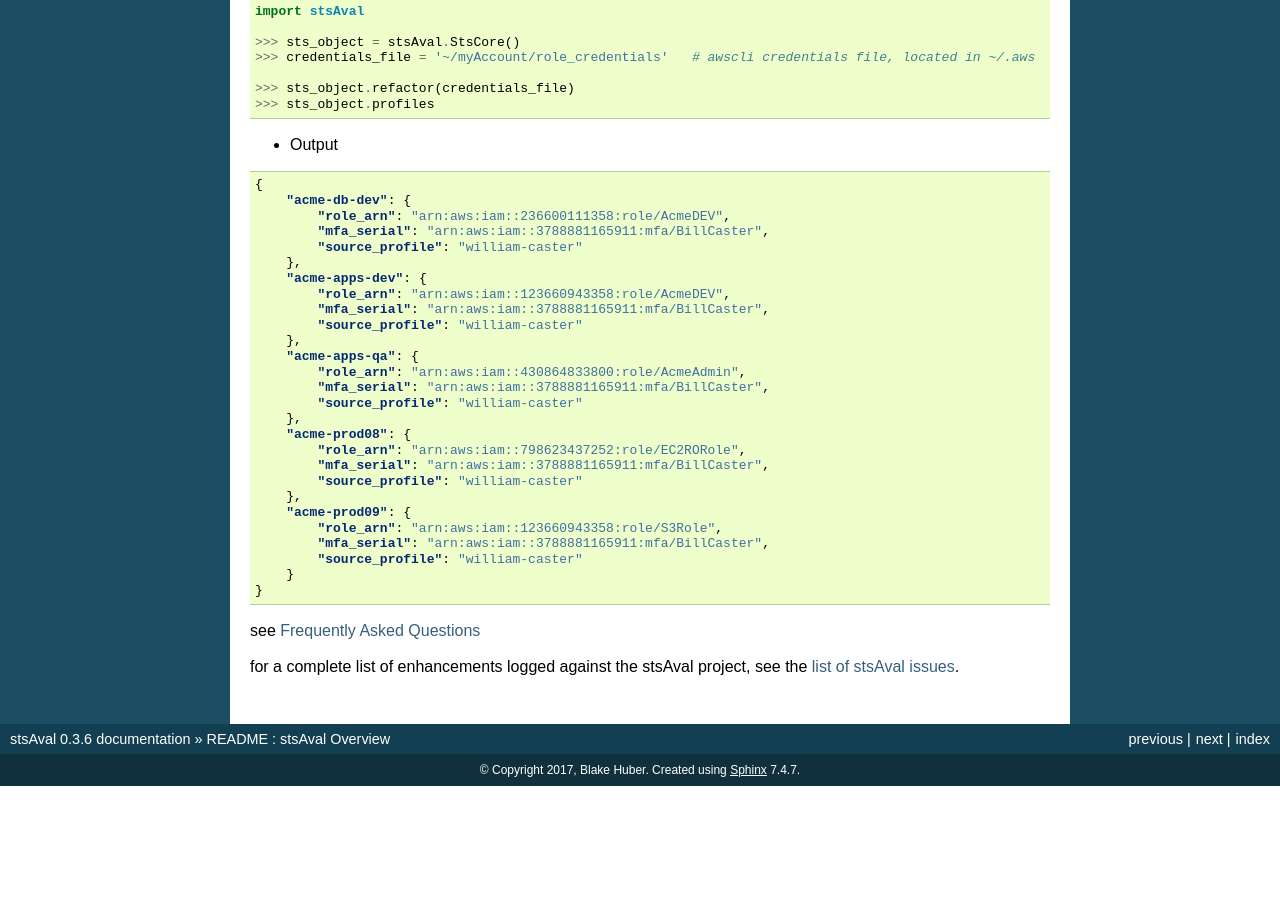
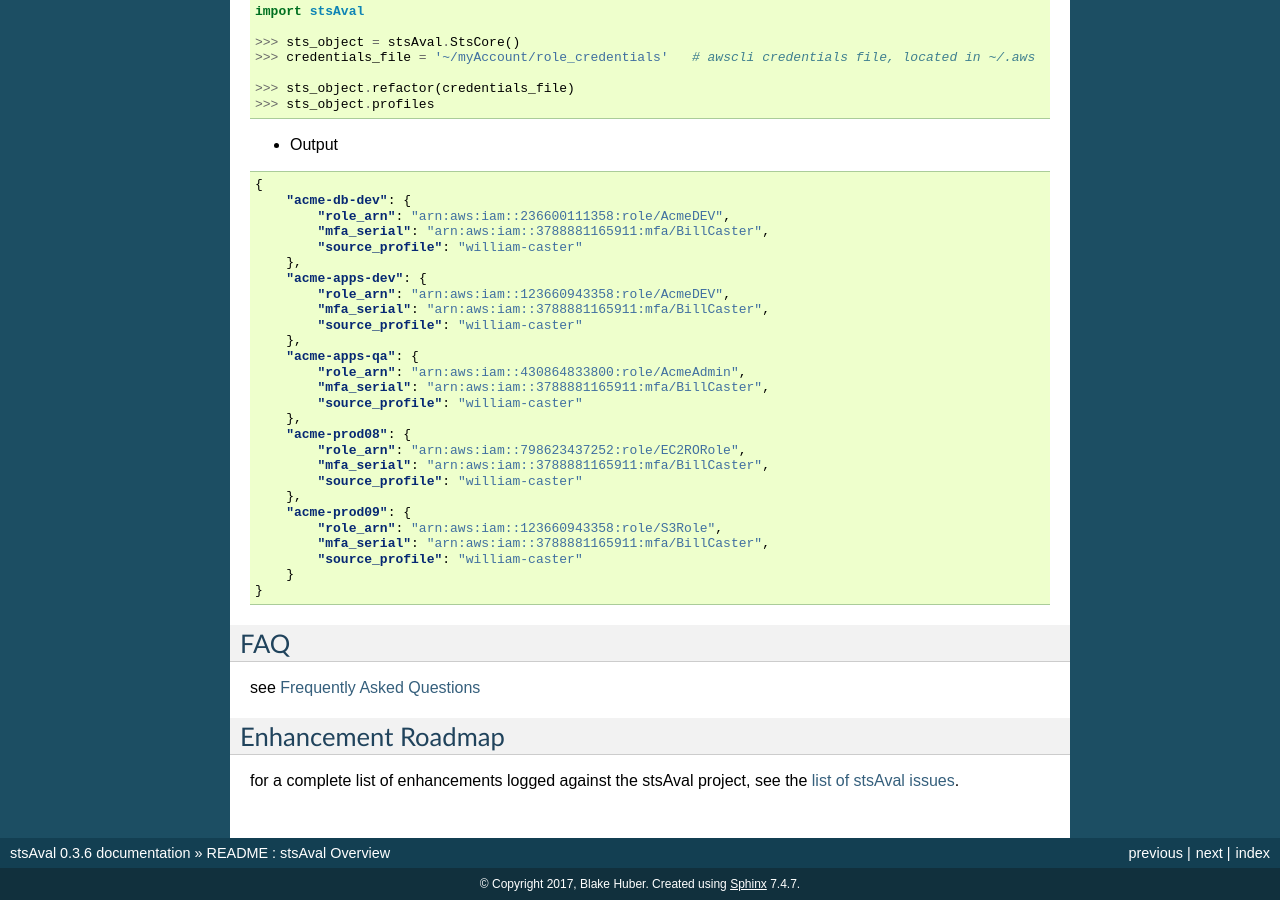
Before and after one commit to fstab50/stslib, a Sphinx documentation site: the page built from docs/source/README.rst, in a window 1280 px wide and 900 px high, scrolled down 5135 px. Built offline with Sphinx 7.4.7, drawn with Linux system fonts in a browser that asks for light colours; before the commit the page ends 5921 px from its top, so only the background shows below that; some of the changed lines change nothing that is shown.

Commit message:
source/README.rst

```diff
--- a/docs/source/README.rst
+++ b/docs/source/README.rst
@@ -31,25 +31,22 @@
 Important Documents
 ^^^^^^^^^^^^^^^^^^^
 
-Before going further, you may wish to understand **stsAval** key
-concepts and use cases:
+Before going further, you may wish to understand **stsAval** key concepts and use cases:
 
--  `Frequently Asked Questions (FAQ) <./FAQ.md>`__
--  `Credential Format
-   Overview <./docs/markdown/credential-format-overview.md>`__ -- A
-   primer on the dual credential formats supported by **stsAval**
--  `Code Examples <./docs/markdown/index-code-examples.md>`__
+-  `Frequently Asked Questions (FAQ) <./FAQ.rst>`__
+-  `Credential Format Overview <../markdown/credential-format-overview.md>`__ -- A primer on the dual credential formats supported by **stsAval**
+-  `Code Examples <../markdown/index-code-examples.md>`__
 
 
 Releases
 ^^^^^^^^
 
-See `v0.3.6 Release Notes <./notes/release_v0.3.6.md>`__
+See `v0.3.6 Release Notes <../releases/release_v0.3.6.rst>`__
 
 **Previous Releases**
 
--  `v0.2.1 Release Notes <./notes/release_v0.2.1.md>`__
--  `v0.1.8 Release Notes <./notes/release_v0.1.8.md>`__
+-  `v0.2.1 Release Notes <../releses/release_v0.2.1.rst>`__
+-  `v0.1.8 Release Notes <../releases/release_v0.1.8.rst>`__
 
 
 Deployment Owner/ Author
@@ -198,7 +195,7 @@
 -  generate STS temporary credentials, default lifetime (60 minutes)
 -  Credential format set to 'vault' (default stsAval format)
 -  **stsAval** supports 2 credential formats. See the `Credential Format
-   Overview <./docs/markdown/credential-format-overview.md>`__.
+   Overview <../markdown/credential-format-overview.md>`__.
 
 .. code:: python
 
@@ -392,14 +389,13 @@
 
 
 FAQ
----
+^^^
 
-see `Frequently Asked Questions <./FAQ.md>`__
+see `Frequently Asked Questions <./FAQ.rst>`__
 
 
 Enhancement Roadmap
--------------------
+^^^^^^^^^^^^^^^^^^^
 
 for a complete list of enhancements logged against the stsAval project,
-see the `list of stsAval
-issues <https://bitbucket.org/blakeca00/stsaval/issues?status=new&status=open>`__.
+see the `list of stsAval issues <https://bitbucket.org/blakeca00/stsaval/issues?status=new&status=open>`__.
```
